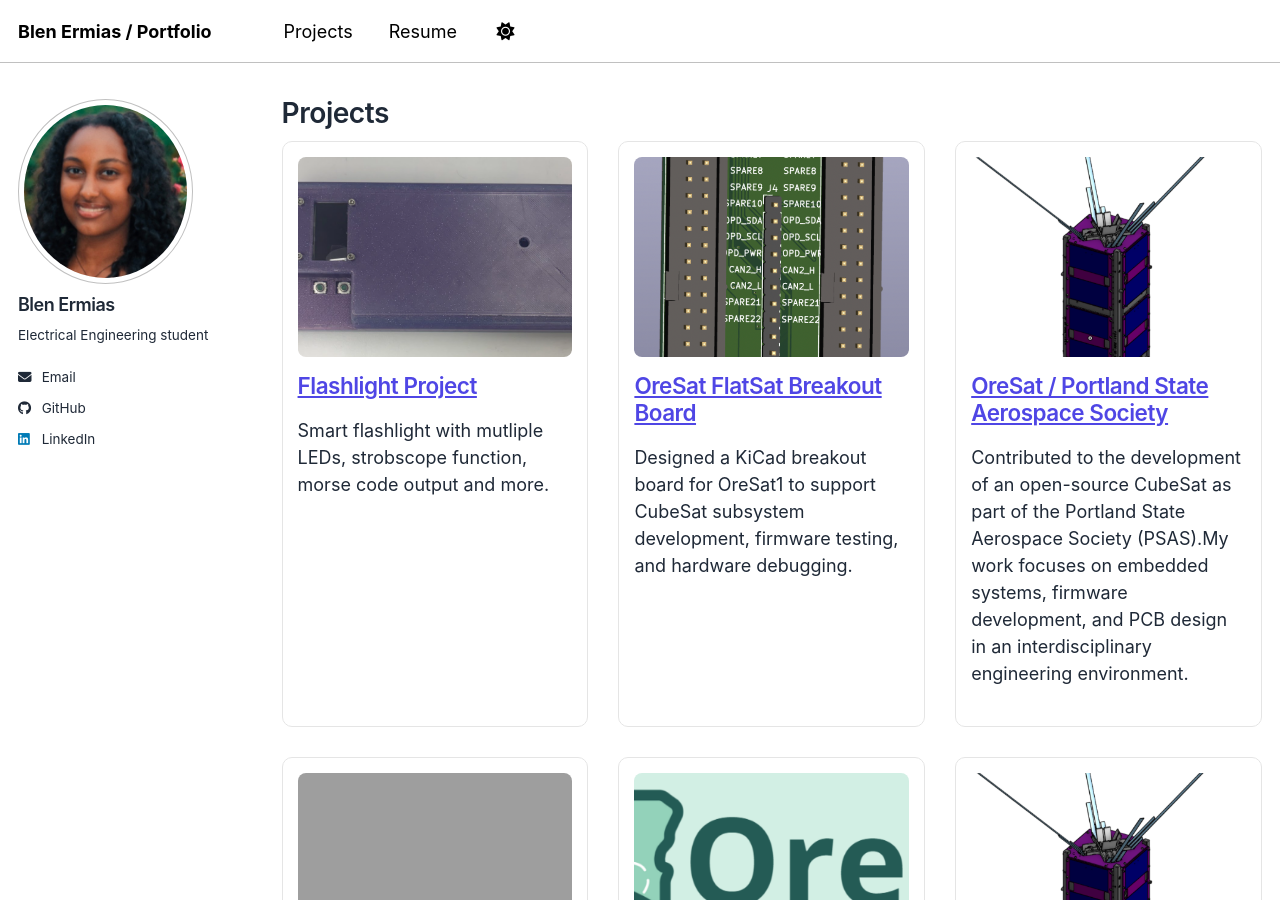
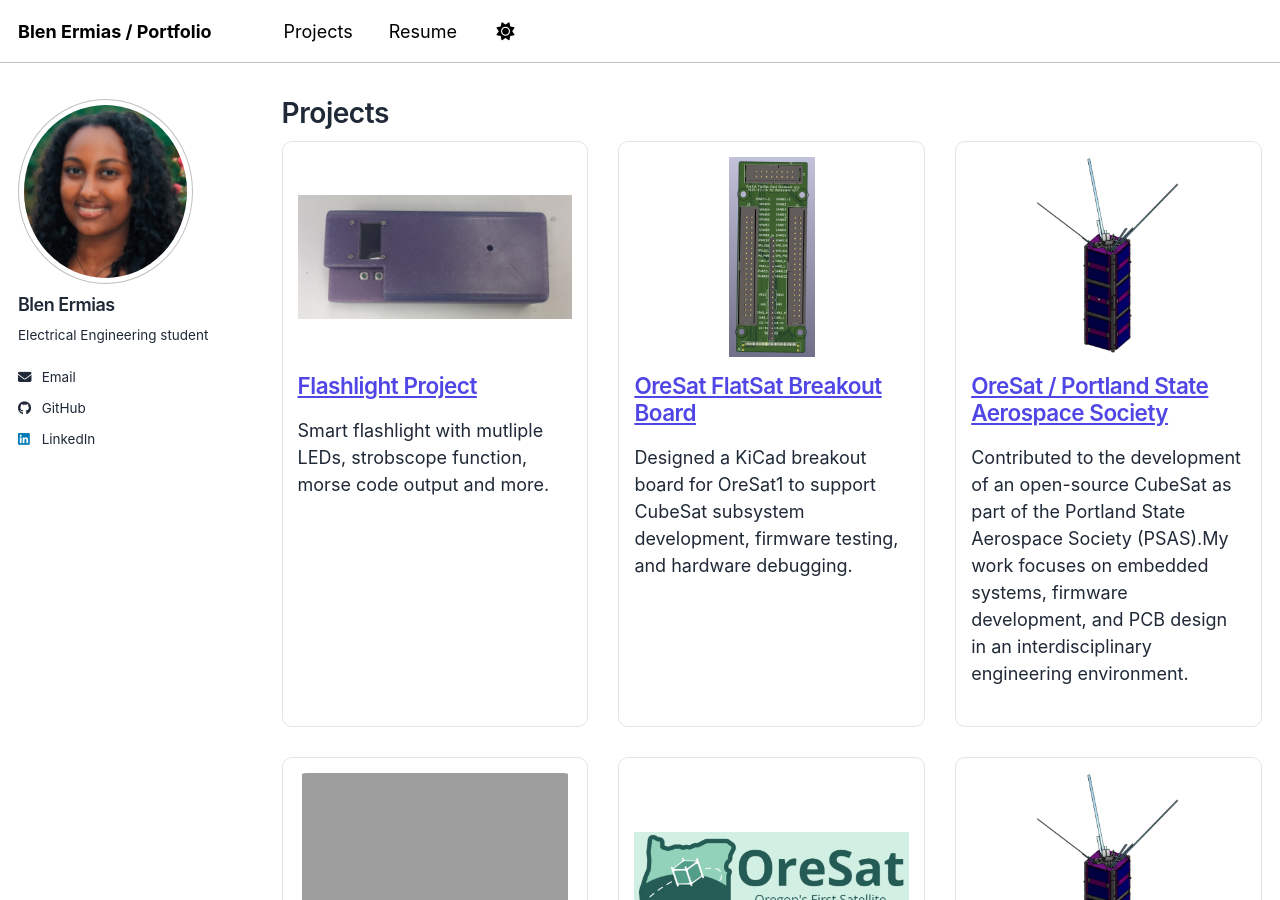
Before and after one commit to Blen-E/Blen-E.github.io, a Jekyll site: the page built from _pages/portfolio.md, in a window 1280 px wide and 900 px high. Built offline with Jekyll 4.4.1, drawn with Linux system fonts in a browser that asks for light colours; a script bundle is joined from its source files by our own code; library files that are not in the unit come from our copies; grey boxes are pictures that could not be loaded.

Commit message:
Update portfolio.md

```diff
--- a/_pages/portfolio.md
+++ b/_pages/portfolio.md
@@ -12,7 +12,7 @@
 {% for post in site.portfolio %}
   <div class="grid-card" style="border: 1px solid #e5e5e5; border-radius: 10px; padding: 15px;">
 
-    <img src="{{ post.image }}" style="width: 100%; height: 200px; object-fit: cover; border-radius: 8px;">
+    <img src="{{ post.image }}" style="width: 100%; height: 200px; object-fit: contain; border-radius: 8px;">
 
     <h2 style="margin-top: 15px;">
       <a href="{{ post.url | relative_url }}">{{ post.title }}</a>
```
